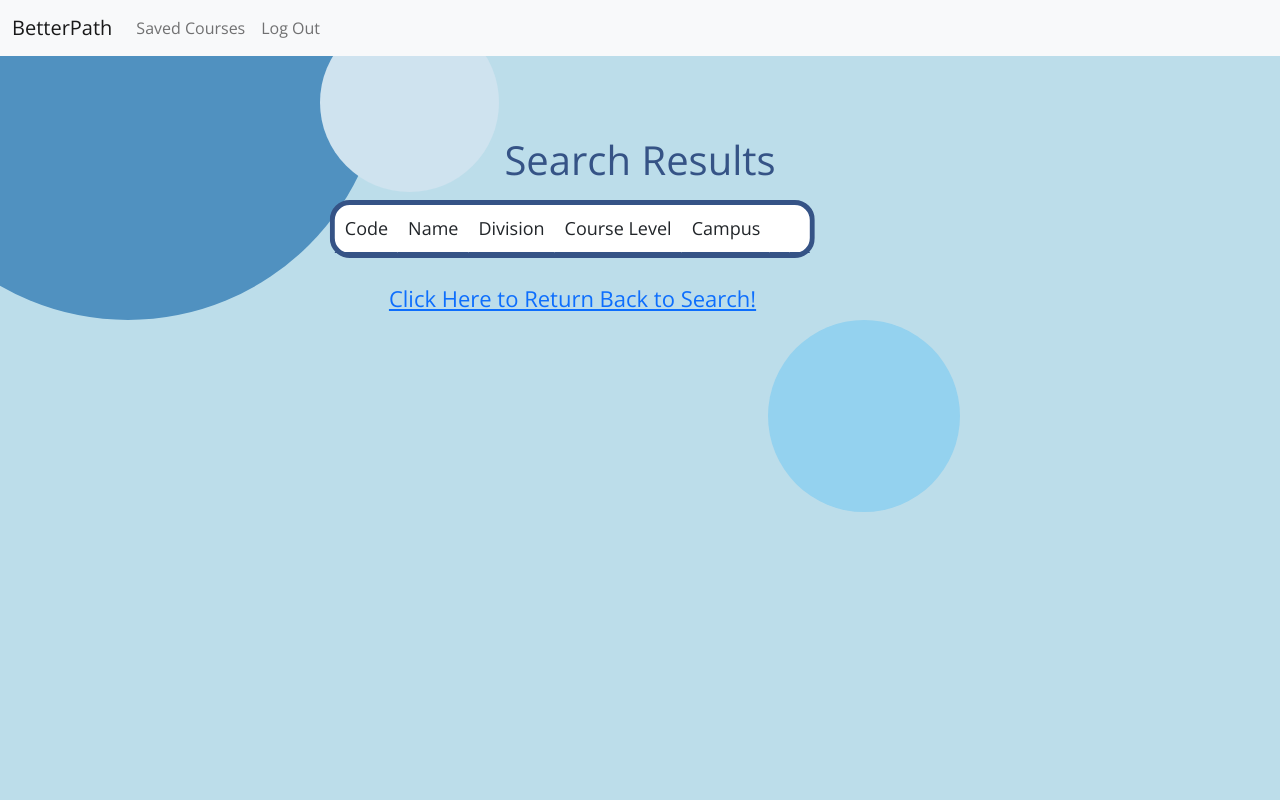
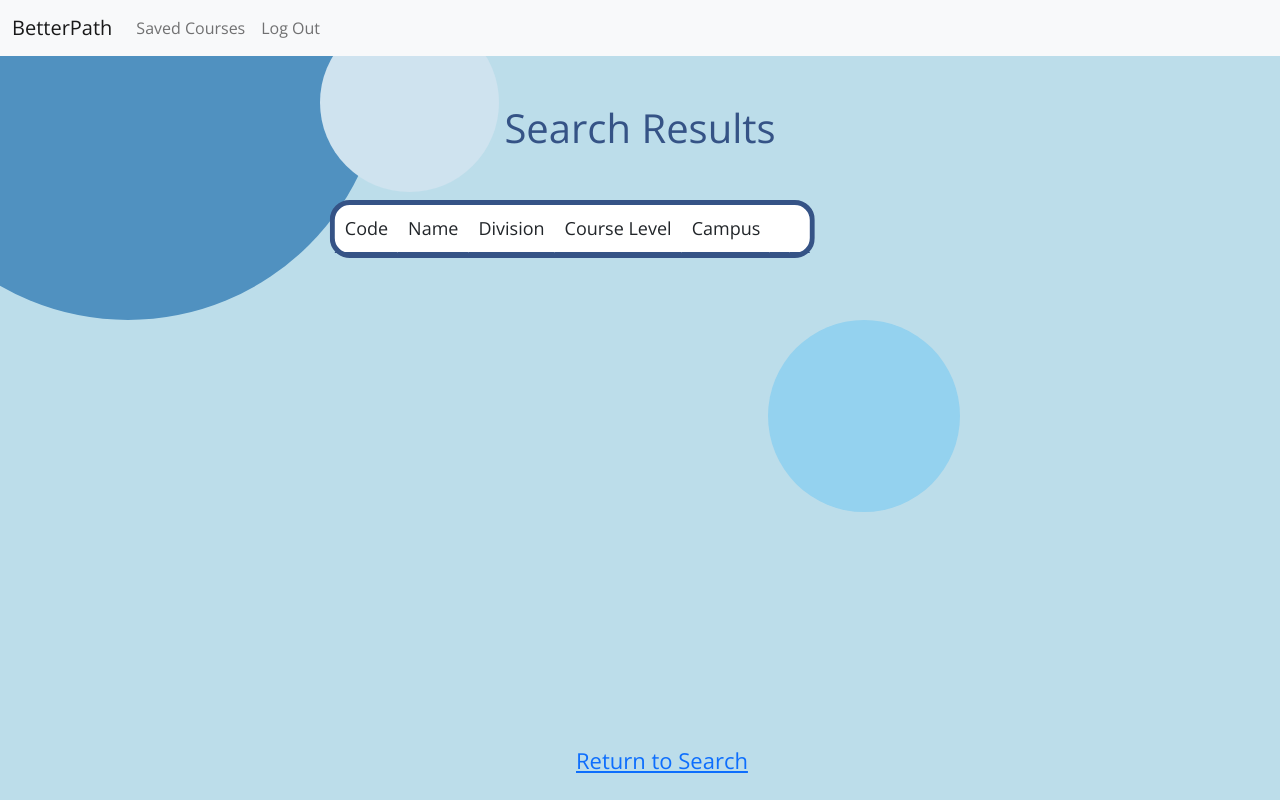
Before and after one commit to ECE444-2021Fall/project1-education-pathways-group-6-tensiletech, a Flask app: template app/templates/searchresults.html in a window 1280 px wide. Run offline with Flask 2, Linux system fonts and the light colour scheme; the template is opened without the code that fills it, so the values that code supplies are empty; parts of the project's set-up code (start-up, migrations or seed data) failed here and were passed over.

Commit message:
added return back to Search page is outside of the table now

```diff
--- a/app/static/styles/results.css
+++ b/app/static/styles/results.css
@@ -1,7 +1,7 @@
 h1 {
     text-align: center;
     color: 355386;
-    margin-top: 10vh;
+    top: 15vh;
 }
 
 
@@ -16,6 +16,7 @@ table.centre {
     font-size: large;
     text-align: center;
     font-family: 'Open Sans';
+    position: sticky;
 }
 
 th, td {
@@ -30,6 +31,14 @@ th, td {
     border-left: 0;
     border-right: 0;
     padding: 0;
+}
+
+.below-table {
+    position: absolute;
+    top: 93vh;
+    left: 45vw;
+    bottom: 5vh;
+    text-align: center;
 }
 
 .middle {
--- a/app/templates/searchresults.html
+++ b/app/templates/searchresults.html
@@ -12,6 +12,8 @@
 
 {% block main %}
 {{ macros.navbar('results') }}
+
+<br><br>
 
 <h1>Search Results</h1>
 
@@ -45,10 +47,9 @@
             {% endfor %}
             </tbody>
         </table>
-        <div style="text-align: center; top: 80%;">
-            <br>
-            <a href="/" style="font-size: 22px; margin: 0 auto; font-family: 'Open Sans';"> Click Here to Return Back to Search! </a>
-        </div>
+    </div>
+    <div class="below-table">
+        <a href="/" style="font-size: 22px; font-family: 'Open Sans';"> Return to Search </a>
     </div>
 {% else %}
     <div class="middle-search">
@@ -58,5 +59,4 @@
 {% endif %}
 
 
-
 {% endblock %}
```
